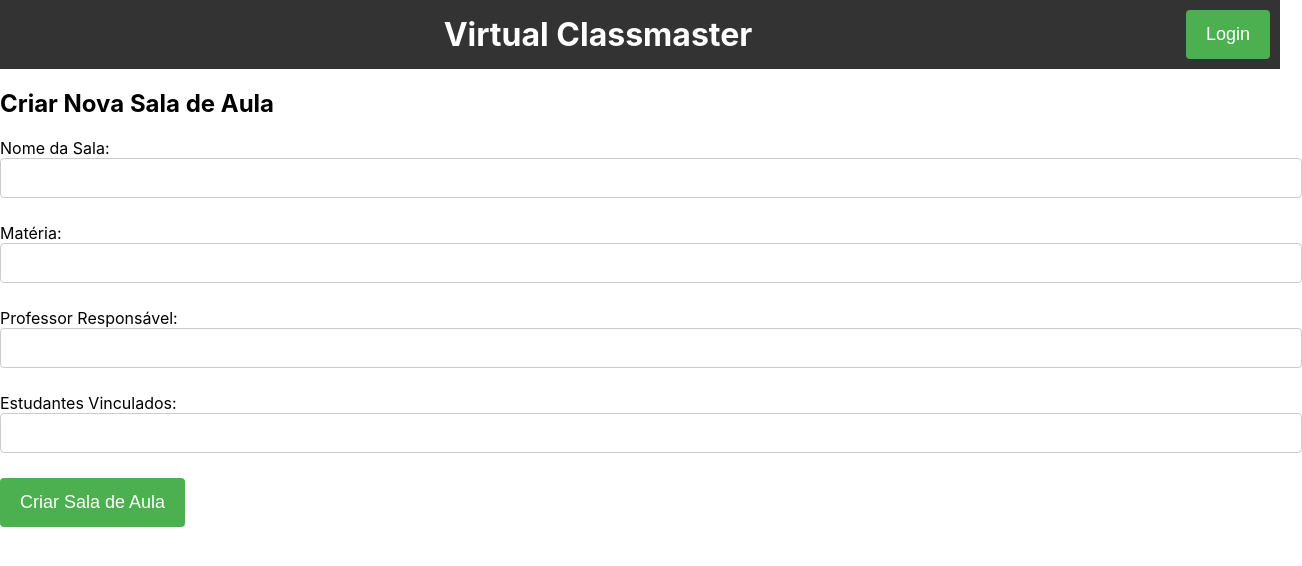
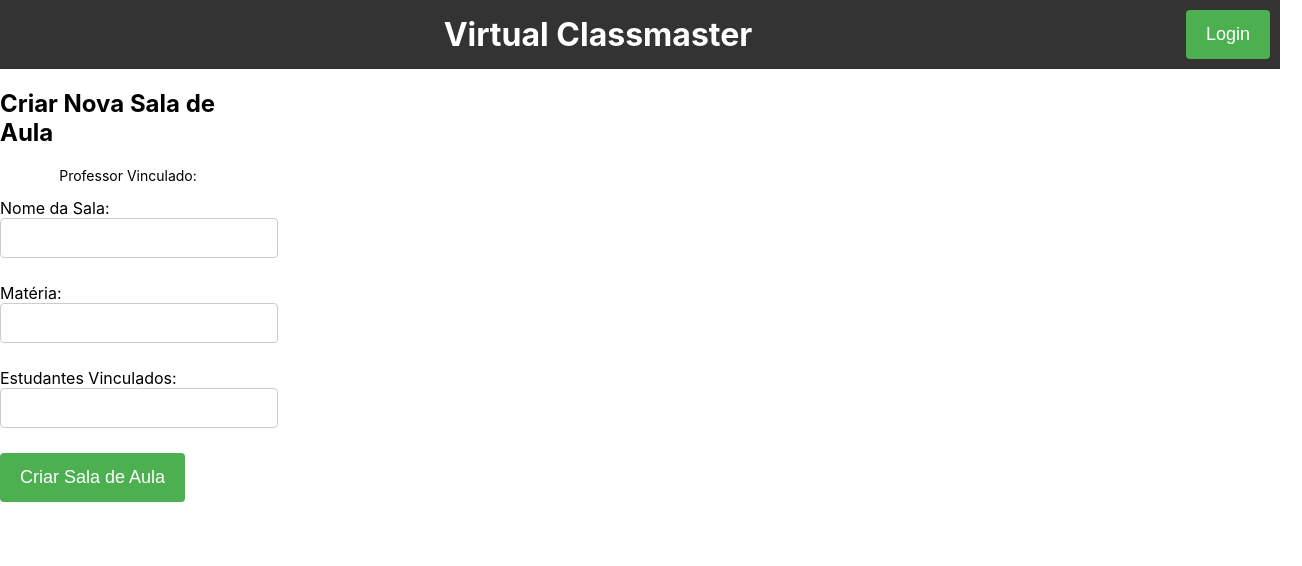
Before and after one commit to julioSCassol/Virtual-Classmaster, a React (Create React App) app in the folder front/: page /create-classroom in a window 1280 px wide. Shown: the top 566 px of the page, 1302 px wide, since content can reach past the window. Built offline with nearby package versions, Linux system fonts and the light colour scheme.

Commit message:
meia bomba

```diff
--- a/front/src/components/ClassroomForm/ClassroomForm.css
+++ b/front/src/components/ClassroomForm/ClassroomForm.css
@@ -1,6 +1,6 @@
 /* src/components/ClassroomForm/ClassroomForm.css */
 .form-container {
-  max-width: 400px;
+  max-width: 200px;
   margin: 0 auto;
   background-color: #f8f8f8;
   padding: 20px;
@@ -19,7 +19,7 @@
 }
 
 .input {
-  width: 100%;
+  width: 50%;
   padding: 10px;
   font-size: 16px;
   border: 1px solid #ccc;
@@ -40,3 +40,9 @@
 .button:hover {
   background-color: #45a049;
 }
+
+.total {
+  justify-content: center;
+  width: 20%;
+  align-items: center;
+}
--- a/front/src/components/ClassroomForm/ClassroomForm.js
+++ b/front/src/components/ClassroomForm/ClassroomForm.js
@@ -1,7 +1,8 @@
 // src/components/ClassroomForm/ClassroomForm.js
 import React, { useState } from 'react';
+import './ClassroomForm.css';
 
-const ClassroomForm = ({ onClassroomCreate }) => {
+const ClassroomForm = ({ onClassroomCreate, userId }) => {
   const [className, setClassName] = useState('');
   const [subject, setSubject] = useState('');
   const [teacher, setTeacher] = useState('');
@@ -15,7 +16,7 @@ const ClassroomForm = ({ onClassroomCreate }) => {
         headers: {
           'Content-Type': 'application/json',
         },
-        body: JSON.stringify({ name: className, subject, teacher, students }),
+        body: JSON.stringify({ name: className, subject, teacher: userId, students }),
       });
 
       if (response.ok) {
@@ -35,8 +36,9 @@ const ClassroomForm = ({ onClassroomCreate }) => {
   };
 
   return (
-    <div>
+    <div className="total">
       <h2>Criar Nova Sala de Aula</h2>
+      <p>Professor Vinculado: {userId}</p>
       <label>
         Nome da Sala:
         <br />
@@ -58,16 +60,6 @@ const ClassroomForm = ({ onClassroomCreate }) => {
       </label>
 
       <label>
-        Professor Responsável:
-        <br />
-        <input
-          type="text"
-          value={teacher}
-          onChange={(e) => setTeacher(e.target.value)}
-        />
-      </label>
-
-      <label>
         Estudantes Vinculados:
         <br />
         <input
--- a/front/src/components/LoginForm/LoginForm.js
+++ b/front/src/components/LoginForm/LoginForm.js
@@ -3,6 +3,8 @@
 import React, { useState } from 'react';
 import { Link, useNavigate } from 'react-router-dom';
 import './LoginForm.css';
+
+let userId, username, email, isTeacher; // Declare variables at the top level
 
 const LoginForm = ({ onSignupClick, onLoginSuccess }) => {
   const [formData, setFormData] = useState({
@@ -69,13 +71,15 @@ const LoginForm = ({ onSignupClick, onLoginSuccess }) => {
         if (userResponse.ok) {
           const { data } = await userResponse.json();
 
-          const [userId, username, email, isTeacher] = data;
+          userId = data[0];
+          username = data[1];
+          email = data[2];
+          isTeacher = data[3];
 
           console.log('User ID:', userId);
           console.log('Username:', username);
           console.log('Email:', email);
           console.log('Is Teacher:', isTeacher);
-
           // console.log(user.data);
 
           // Verifique o userType e redirecione com base nisso
```
